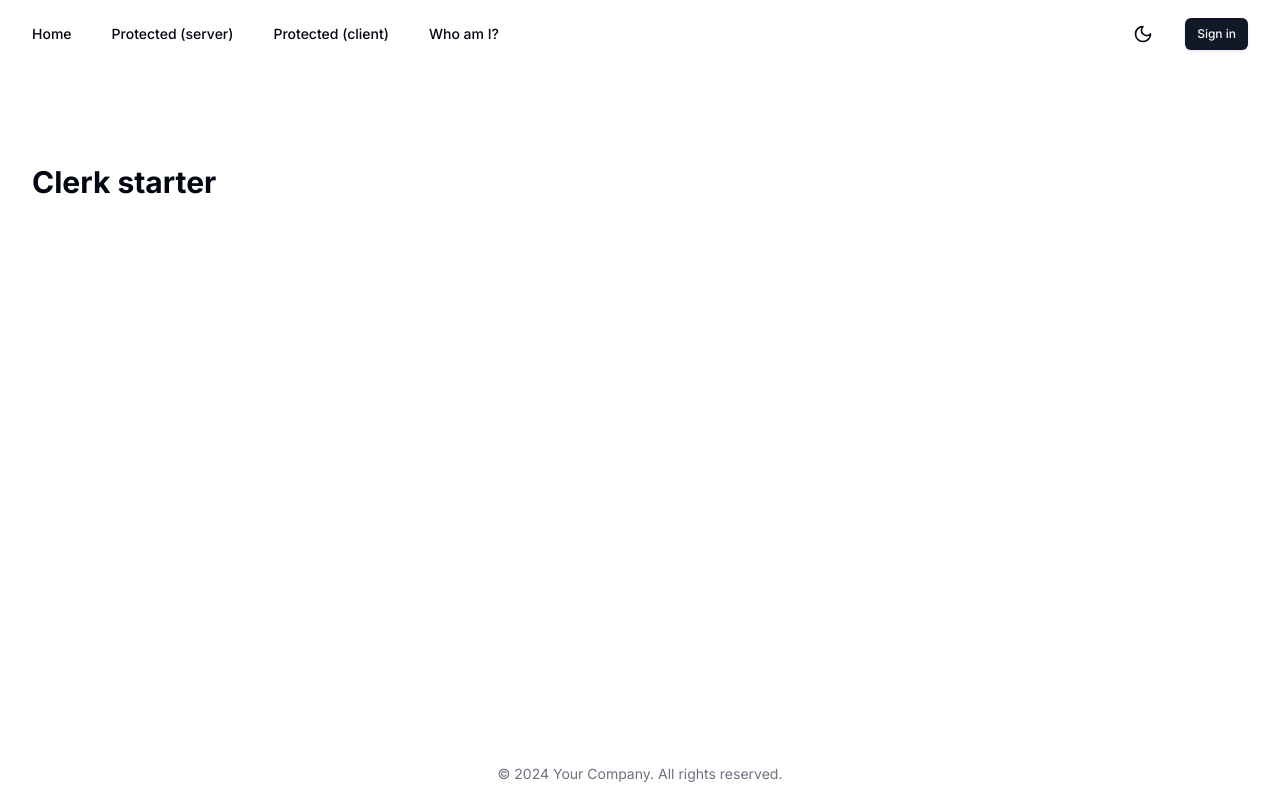
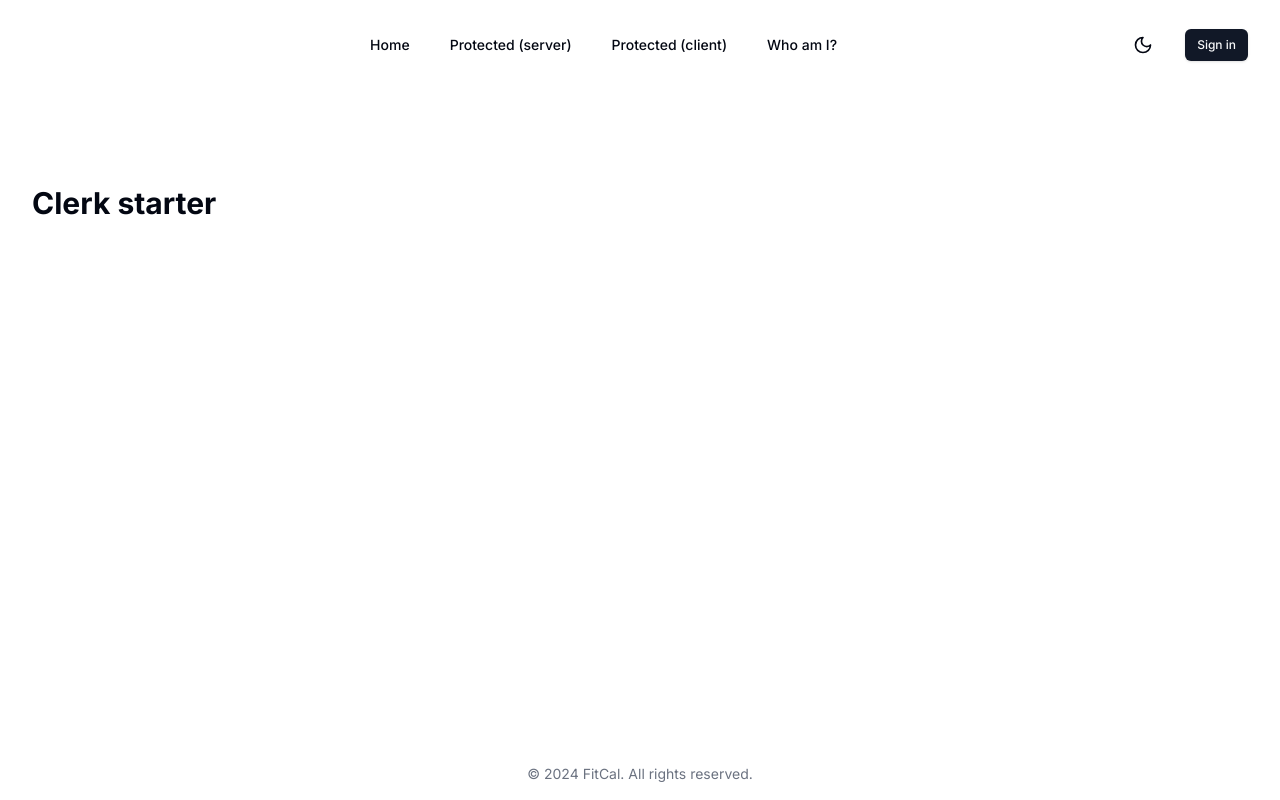
Before and after one commit to FitCal-app/fitcal-web, a Next.js app: page / in a window 1280 px wide. Built offline with nearby package versions, Linux system fonts and the light colour scheme; no server answers.

Commit message:
Clerk added

```diff
--- a/components/footer.tsx
+++ b/components/footer.tsx
@@ -3,7 +3,7 @@
     <footer className='py-4'>
       <div className='container'>
         <p className='text-center text-sm text-gray-500'>
-          &copy; {new Date().getFullYear()} Your Company. All rights reserved.
+          &copy; {new Date().getFullYear()} FitCal. All rights reserved.
         </p>
       </div>
     </footer>
--- a/components/header.tsx
+++ b/components/header.tsx
@@ -3,11 +3,21 @@
 
 import { ThemeToggle } from '@/components/theme-toggle'
 import { Button } from '@/components/ui/button'
+import Image from 'next/image'
+
+import logo from '../public/logo.svg'
 
 export default function Header() {
   return (
     <header className='py-4'>
       <nav className='container flex items-center justify-between'>
+        <Image
+          src={logo}
+          width={50}
+          height={50}
+          alt="Picture of the author"
+        />
+
         <ul className='flex gap-10 text-sm font-medium'>
           <li>
             <Link href='/'>Home</Link>
```
Also changed, not shown: public/logo.svg (added), 1 other file (tests, documents, lock files or other folders).
